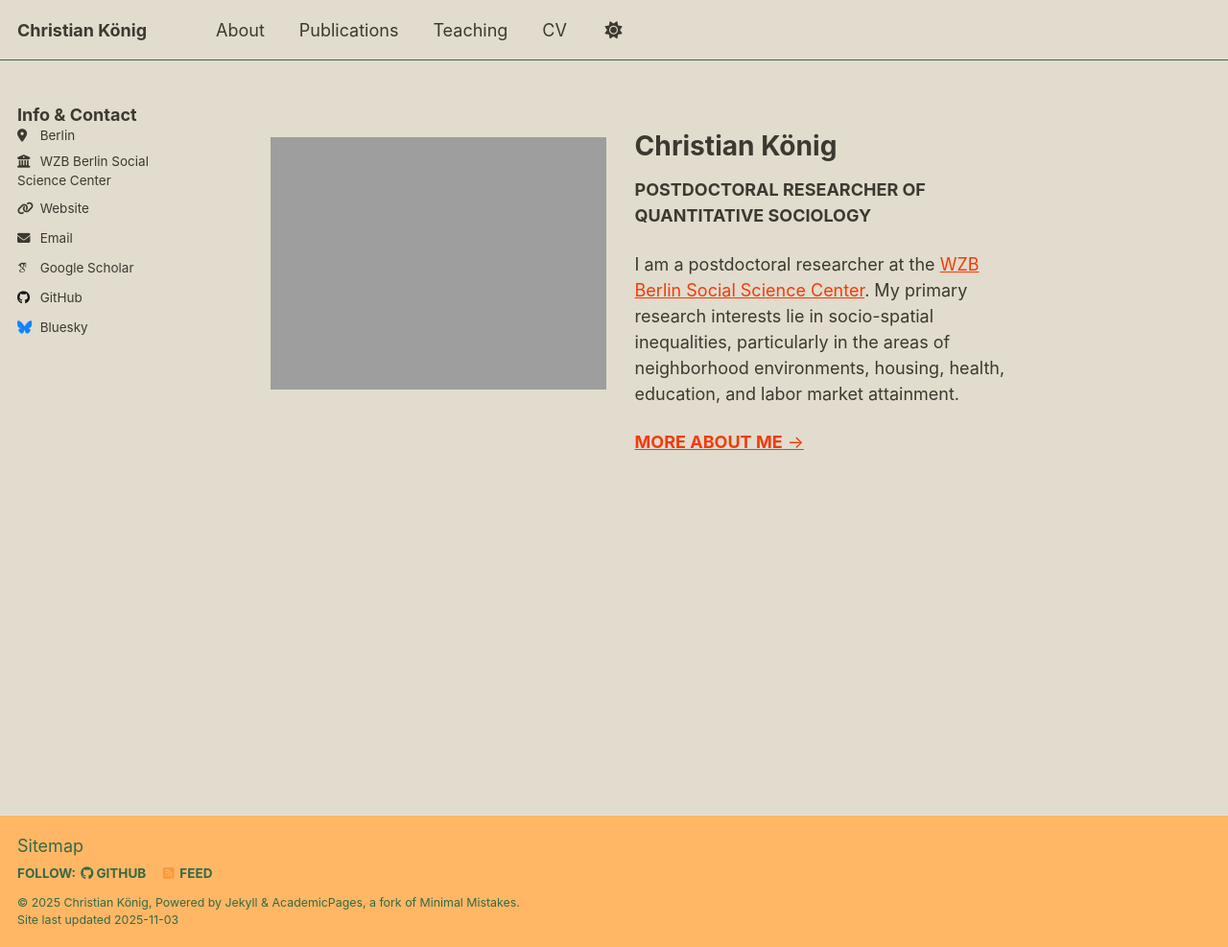
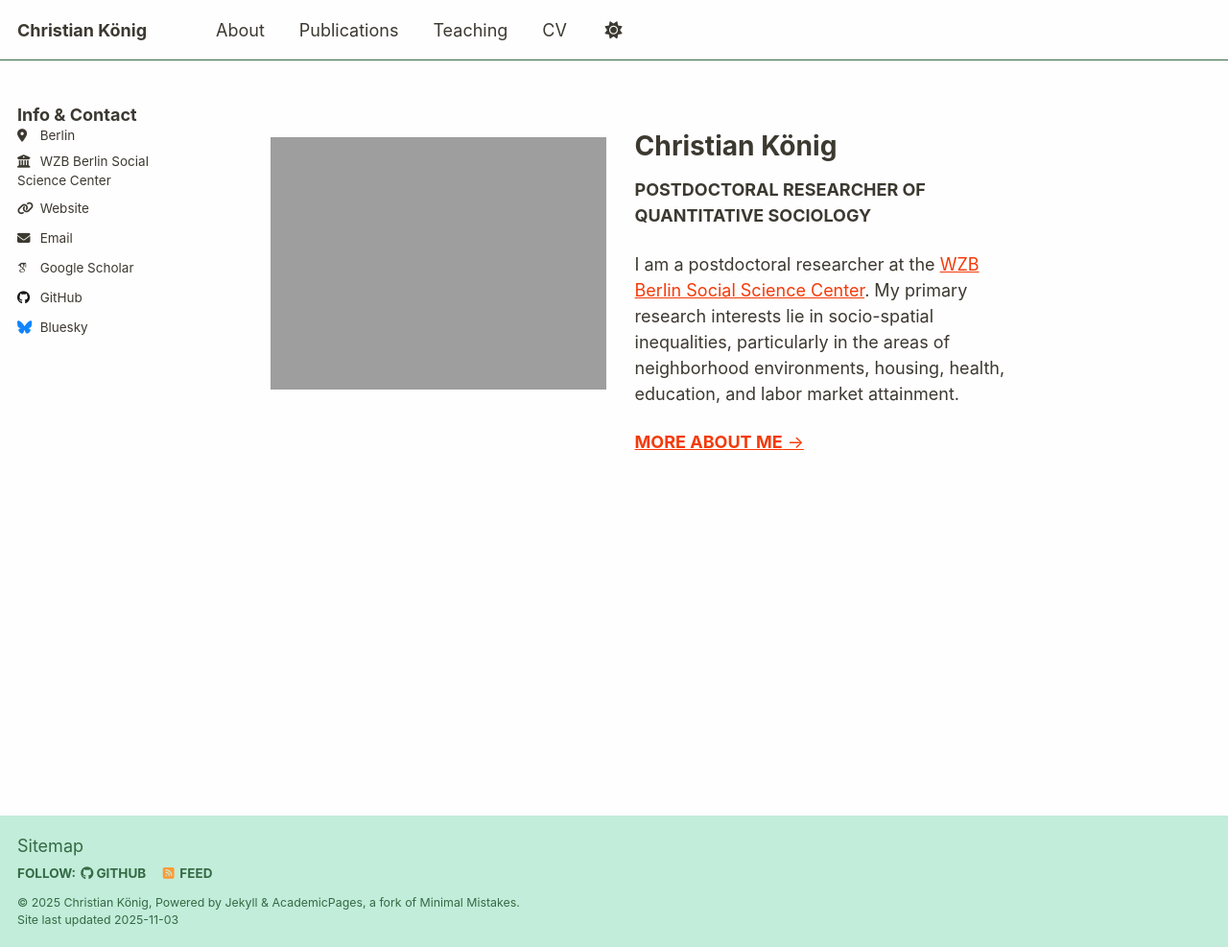
Before and after one commit to christian-koenig/christian-koenig.github.io, a Jekyll site: the page built from _pages/about.md, in a window 1280 px wide and 987 px high. Shown: the whole window at 96% size. Built offline with Jekyll 4.4.1, drawn with Linux system fonts in a browser that asks for light colours; some web fonts are replaced; a script that is not in the unit is left out.

Commit message:
adjust color light 2

```diff
--- a/_sass/theme/_air_light.scss
+++ b/_sass/theme/_air_light.scss
@@ -10,7 +10,7 @@ $darker-primary-color       : mix(#000, $primary-color, 60%);
 $light-primary-color        : mix(#000, $primary-color, 50%);
 
 /*$background                 : #eeeeee;*/
-$background                 : #E1DCCD;
+$background                 : #fffefe;
 $background-light           : mix(#fff, $background, 20%);
 $background-lighter         : mix(#fff, $background, 90%);
 $text                       : #3C3931;
@@ -18,7 +18,7 @@ $text                       : #3C3931;
 $link                       : #F43A09;
 $link-dark                  : #F43A09;
 $link-light                 : #F43A09;
-$footer                     : #FFB766;
+$footer                     : #c2edda;
 
 /* Color codes used for the site */
 $danger-color               : #ee5f5b;
```
